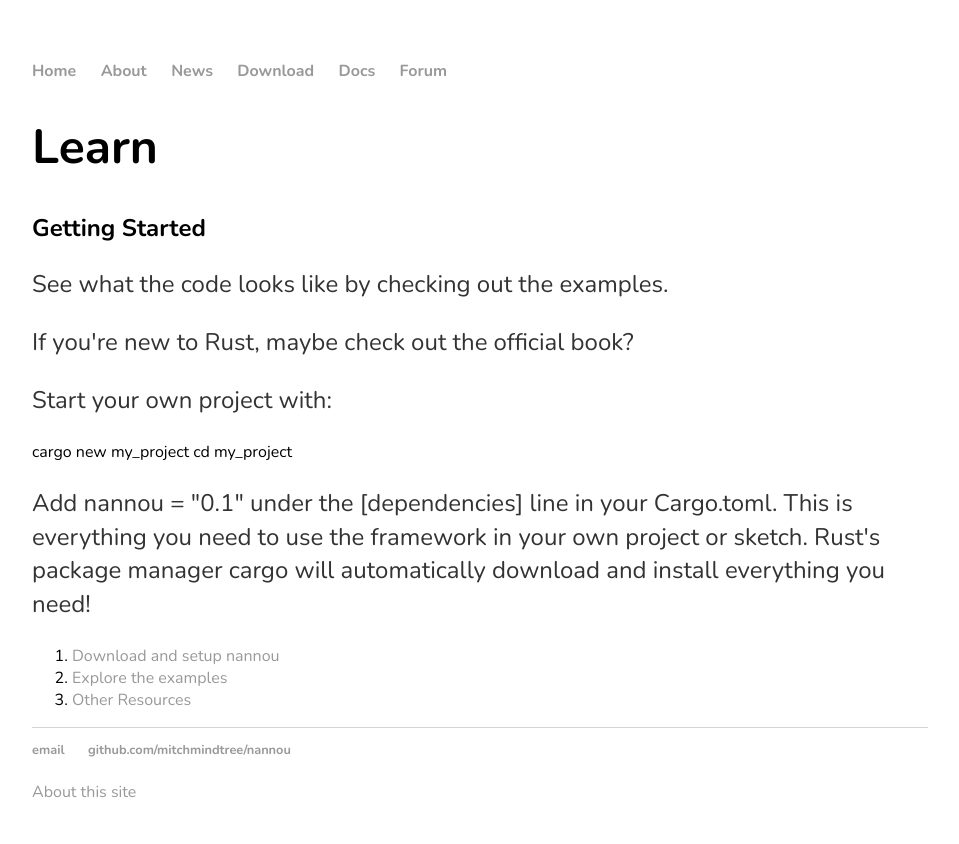
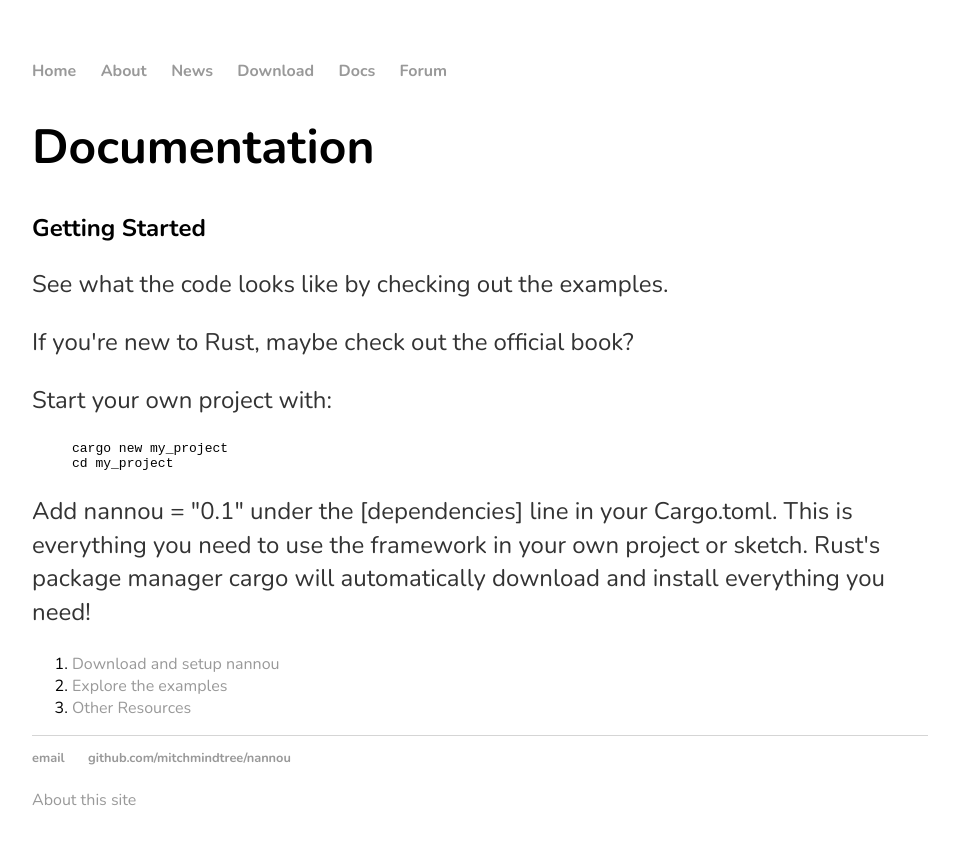
Before and after one commit to mitchmindtree/nannou-org.github.io, a Jekyll site: the page built from documentation.html, in a window 1280 px wide. Shown: the top 844 px of the page, without its empty margins (160-1119 px from the left). Built offline with Jekyll 4.4.1, drawn with Linux system fonts in a browser that asks for light colours.

Commit message:
Inline code snippets added

```diff
--- a/documentation.html
+++ b/documentation.html
@@ -1,17 +1,19 @@
 ---
 layout: default
-title: learn | nannou
+title: docs | nannou
 ---
-<div class="learn">
-	<h1>Learn</h1>
+<div class="docs">
+	<h1>Documentation</h1>
 	<h2>Getting Started</h2>
 	<p>See what the code looks like by checking out the examples.<p>
 	<p>If you're new to Rust, maybe check out the official book?</p>
 
 <p>Start your own project with:</p>
 
+{% highlight ruby %}
 cargo new my_project
 cd my_project
+{% endhighlight %}
 
 <p>Add nannou = "0.1" under the [dependencies] line in your Cargo.toml. This is everything you need to use the framework in your own project or sketch. Rust's package manager cargo will automatically download and install everything you need!</p>
 	<ol>
```
Also changed, not shown: 1 other file.
